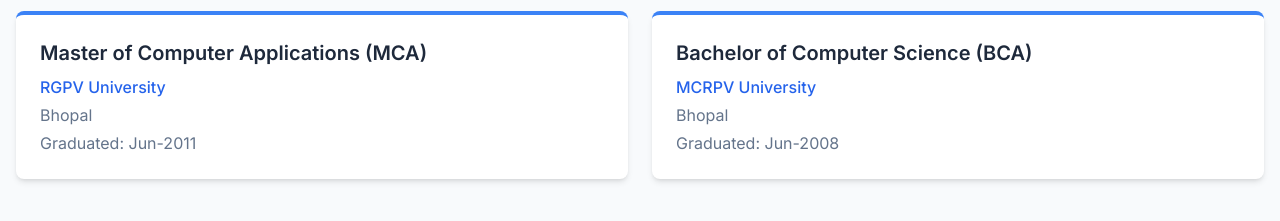
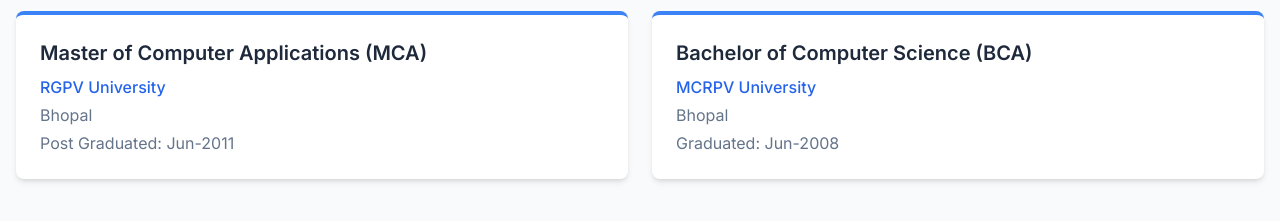
Before and after one commit to AnilTripathi/portfolio, a Next.js app: page / in a window 1280 px wide. Shown: the part 3640-3861 px from the top of the page. Built offline with nearby package versions, Linux system fonts and the light colour scheme.

Commit message:
fix: add label to education data and update display format

```diff
--- a/app/components/Education.tsx
+++ b/app/components/Education.tsx
@@ -3,13 +3,15 @@ const educationData = [
     degree: "Master of Computer Applications (MCA)",
     university: "RGPV University",
     location: "Bhopal",
-    year: "Jun-2011"
+    year: "Jun-2011",
+    label: "Post Graduated"
   },
   {
     degree: "Bachelor of Computer Science (BCA)",
     university: "MCRPV University",
     location: "Bhopal",
-    year: "Jun-2008"
+    year: "Jun-2008",
+    label: "Graduated"
   }
 ]
 
@@ -24,7 +26,7 @@ const Education = () => {
               <h3 className="text-xl font-semibold mb-2 text-slate-800">{edu.degree}</h3>
               <p className="text-blue-600 font-medium mb-1">{edu.university}</p>
               <p className="text-slate-500 mb-1">{edu.location}</p>
-              <p className="text-slate-500">Graduated: {edu.year}</p>
+              <p className="text-slate-500">{edu.label}: {edu.year}</p>
             </div>
           ))}
         </div>
```
